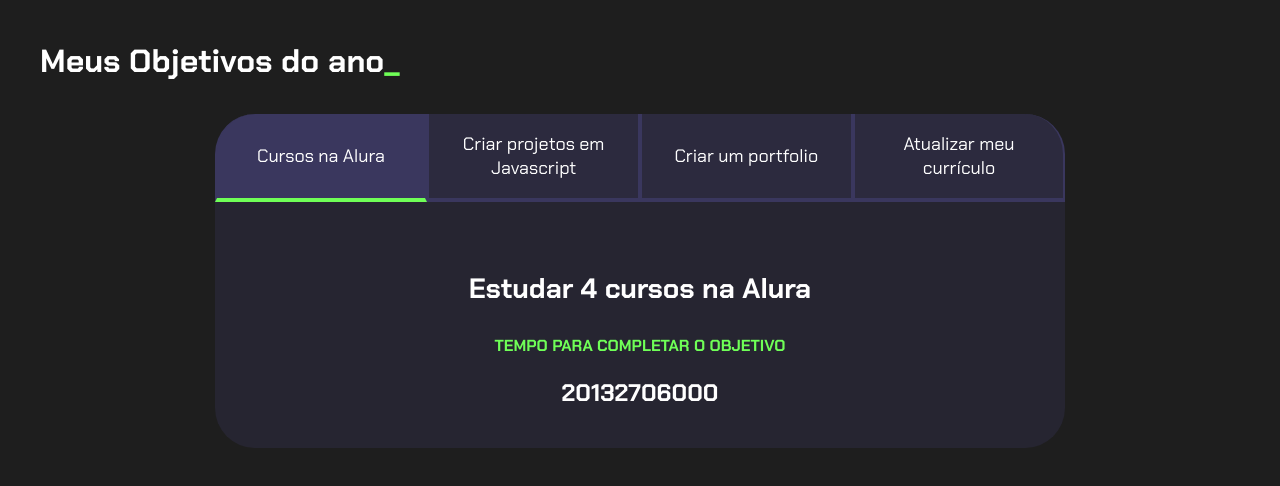
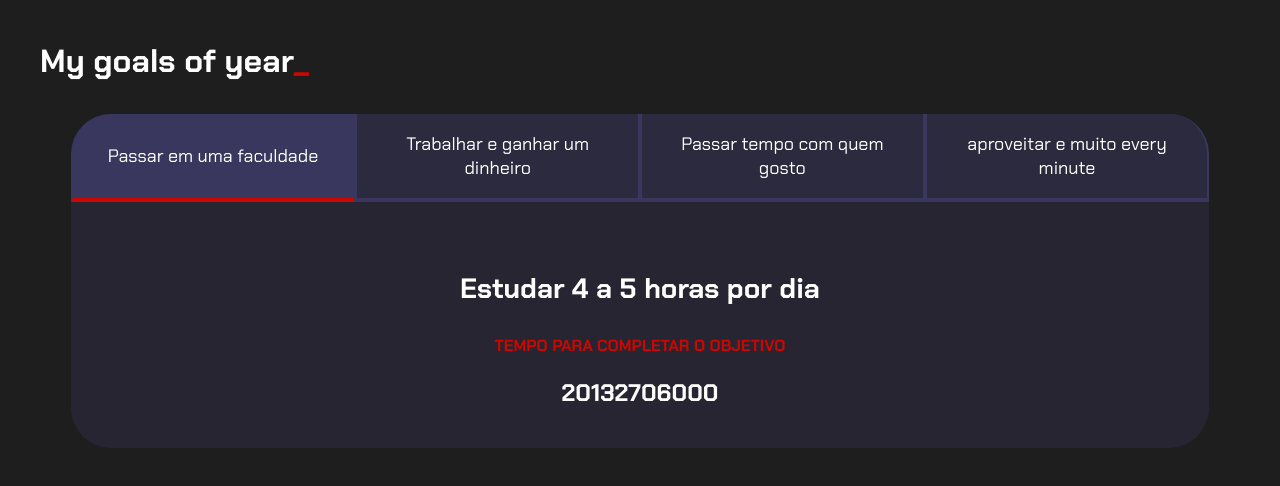
Before and after one commit to dorival2305/matematica-2---codigo, a plain HTML site: page index.html in a window 1280 px wide. Drawn offline with Linux system fonts and the light colour scheme.

Commit message:
commit 4.1

```diff
--- a/index.html
+++ b/index.html
@@ -8,32 +8,32 @@
 </head>
 <body>
     <section class="conteudo-principal">
-        <h2 class="titulo-principal">Meus Objetivos do ano<span>_</span></h2>
+        <h2 class="titulo-principal">My goals of year<span>_</span></h2>
         <div class="conteudo">
             <div class="botoes">
-                <button class="botao ativo">Cursos na Alura</button>
-                <button class="botao">Criar projetos em Javascript</button>
-                <button class="botao">Criar um portfolio</button>
-                <button class="botao">Atualizar meu currículo</button>
+                <button class="botao ativo">Passar em uma faculdade</button>
+                <button class="botao">Trabalhar e ganhar um dinheiro</button>
+                <button class="botao">Passar tempo com quem gosto</button>
+                <button class="botao">aproveitar e muito every minute</button>
             </div>
             <div class="abas-textos">
                 <div class="aba-conteudo ativo">
-                    <h3 class="aba-conteudo-titulo-principal">Estudar 4 cursos na Alura</h3>
+                    <h3 class="aba-conteudo-titulo-principal">Estudar 4 a 5 horas por dia</h3>
                     <h4 class="aba-conteudo-titulo-secundario">Tempo para completar o objetivo</h4>
                     <div class="contador"></div>
                 </div>
                 <div class="aba-conteudo">
-                    <h3 class="aba-conteudo-titulo-principal">Criar 5 projetos em Javascript</h3>
+                    <h3 class="aba-conteudo-titulo-principal">Trabalhar como free lancer no tempo livre</h3>
                     <h4 class="aba-conteudo-titulo-secundario">Tempo para completar o objetivo</h4>
                     <div class="contador"></div>
                 </div>
                 <div class="aba-conteudo">
-                    <h3 class="aba-conteudo-titulo-principal">Criar um portfolio com os meus 3 melhores projetos</h3>
+                    <h3 class="aba-conteudo-titulo-principal">Não esquecer de quem é importante para mim</h3>
                     <h4 class="aba-conteudo-titulo-secundario">Tempo para completar o objetivo</h4>
                     <div class="contador"></div>
                 </div>
                 <div class="aba-conteudo">
-                    <h3 class="aba-conteudo-titulo-principal">Atualizar meu curriculo com os certificados da Alura</h3>
+                    <h3 class="aba-conteudo-titulo-principal"> meu ultimo ano no colégio</h3>
                     <h4 class="aba-conteudo-titulo-secundario">Tempo para completar o objetivo</h4>
                     <div class="contador"></div>
                 </div>
--- a/style.css
+++ b/style.css
@@ -2,7 +2,7 @@
 
 :root {
   --cor-de-fundo: #1e1e1e;
-  --verde: #6fff57;
+  --vermelho: #cc0700;
   --branco: #ffffff;
   --botao-ativo: #3a375e;
   --botao-inativo: rgba(58, 55, 94, 0.5);
@@ -33,7 +33,7 @@
 }
 
 .titulo-principal span {
-  color: var(--verde);
+  color: var(--vermelho);
 }
 
 /* Container dos botões */
@@ -66,7 +66,7 @@
 
 .botao.ativo {
   background-color: var(--botao-ativo);
-  border-bottom: 4px solid var(--verde);
+  border-bottom: 4px solid var(--vermelho);
 }
 
 /* Área dos textos e abas */
@@ -93,7 +93,7 @@
 
 .aba-conteudo-titulo-secundario {
   text-align: center;
-  color: var(--verde);
+  color: var(--vermelho);
   text-transform: uppercase;
   margin-top: 10px;
 }
```
